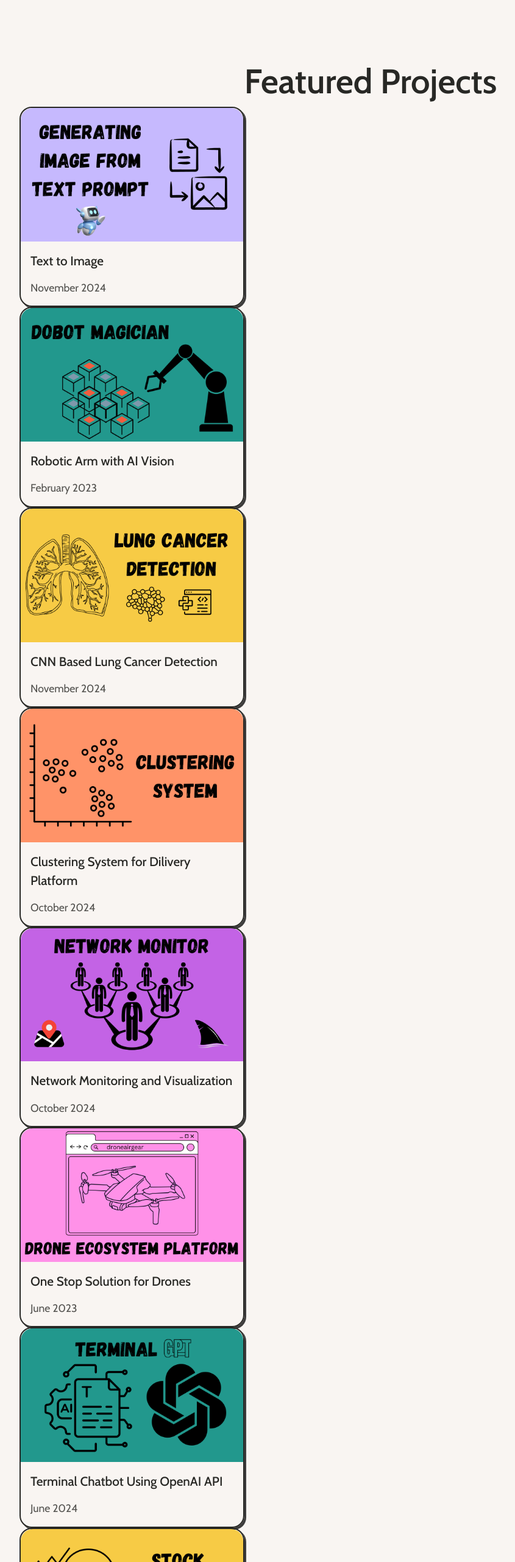
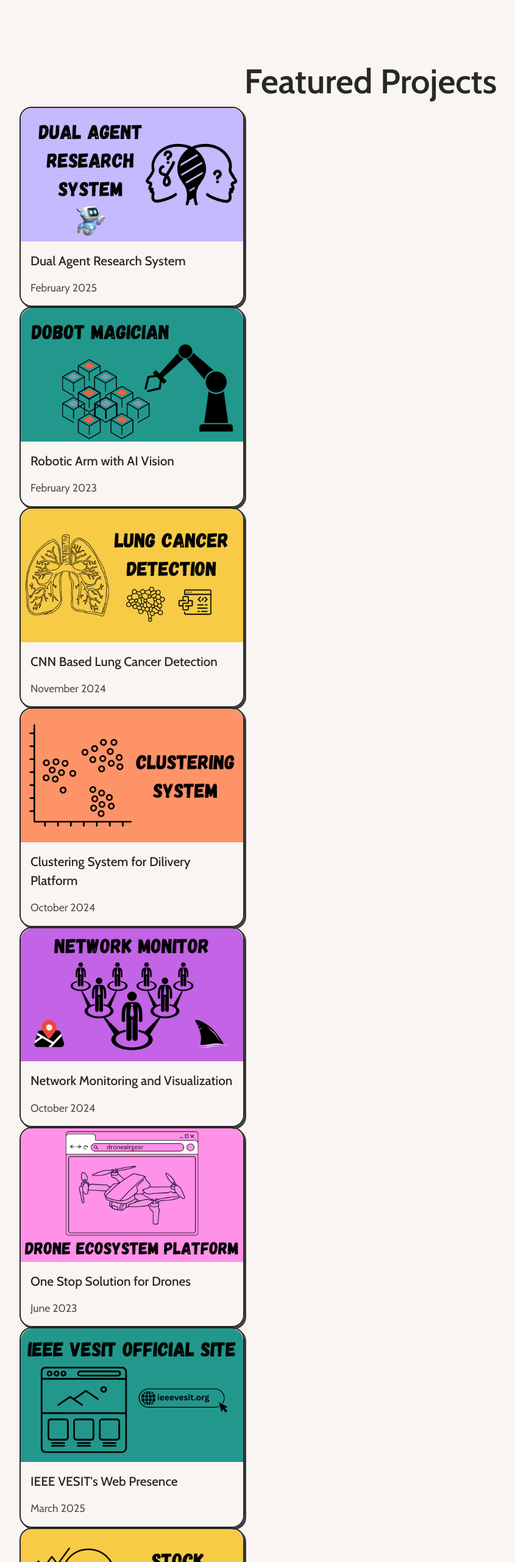
Before and after one commit to prathamm2506/new_portfolio, a React (Vite) app: page / in a window 1280 px wide. Shown: the part 9439-12000 px from the top of the page at 61% size, without its empty margins (32-877 px from the left). Built offline with nearby package versions, Linux system fonts and the light colour scheme.

Commit message:
projects added

```diff
--- a/src/components/contact/Contact.jsx
+++ b/src/components/contact/Contact.jsx
@@ -2,6 +2,7 @@
 import "./Contact.css";
 import { FaInstagram } from "react-icons/fa6";
 import { FaLinkedinIn } from "react-icons/fa6";
+import { FaGithub } from "react-icons/fa6";
 import { useRef } from 'react';
 import emailjs from 'emailjs-com'
 
@@ -28,6 +29,7 @@
             <div className="socials">
                 <a href="https://www.instagram.com/pratham_2506_/" target="_blank"><FaInstagram /></a>
                 <a href="https://www.linkedin.com/in/pratham-matkar-a2bb77257/" target="_blank"><FaLinkedinIn /></a>
+                <a href="https://github.com/prathamm2506" target="_blank"><FaGithub /></a>
             </div>
         </div>
       </div>
--- a/src/components/projects/Project.jsx
+++ b/src/components/projects/Project.jsx
@@ -12,6 +12,10 @@
 import img10 from '../../assets/cropdisease.png'
 import img11 from '../../assets/iplpredict.png'
 import img12 from '../../assets/mars.png'
+import img13 from '../../assets/dualagent.png'
+import img14 from '../../assets/ieeeweb.png'
+
+
 
 
 
@@ -22,10 +26,16 @@
         <h1>Featured Projects</h1>
 
         <div className='flex flex-row mt-12 justify-between respoproj'>
-            <div className='projcard'>
+            {/* <div className='projcard'>
                 <img src={img1} alt="IMG" />
                 <a href="https://github.com/prathamm2506/text-to-image" target="_blank"><h3>Text to Image</h3></a>
                 <p>November 2024</p>
+            </div> */}
+
+            <div className='projcard'>
+                <img src={img13} alt="IMG" />
+                <a href="https://github.com/prathamm2506/dual_agent_research_system" target="_blank"><h3>Dual Agent Research System</h3></a>
+                <p>February 2025</p>
             </div>
 
             <div className='projcard'>
@@ -62,10 +72,16 @@
         </div>
 
         <div className='flex mt-12 justify-between respoproj'>
-            <div className='projcard'>
+            {/* <div className='projcard'>
                 <img src={img7} alt="IMG" />
                 <a href="https://github.com/prathamm2506/terminal-gpt-chatbot" target="_blank"><h3>Terminal Chatbot Using OpenAI API</h3></a>
                 <p>June 2024</p>
+            </div> */}
+
+            <div className='projcard'>
+                <img src={img14} alt="IMG" />
+                <a href="https://github.com/ieee-vesit/ieee-website" target="_blank"><h3>IEEE VESIT's Web Presence</h3></a>
+                <p>March 2025</p>
             </div>
 
             <div className='projcard'>
```
Also changed, not shown: src/assets/dualagent.png (added), src/assets/ieeeweb.png (added).
